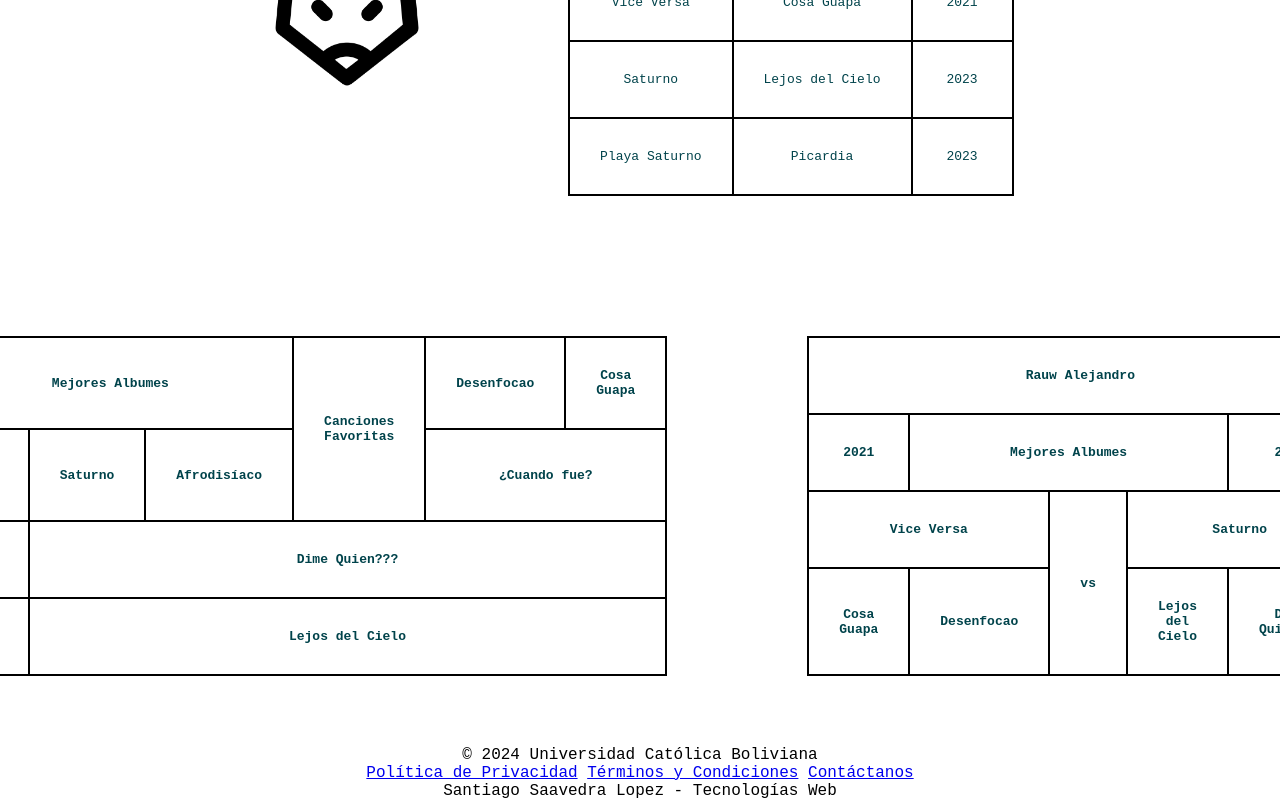
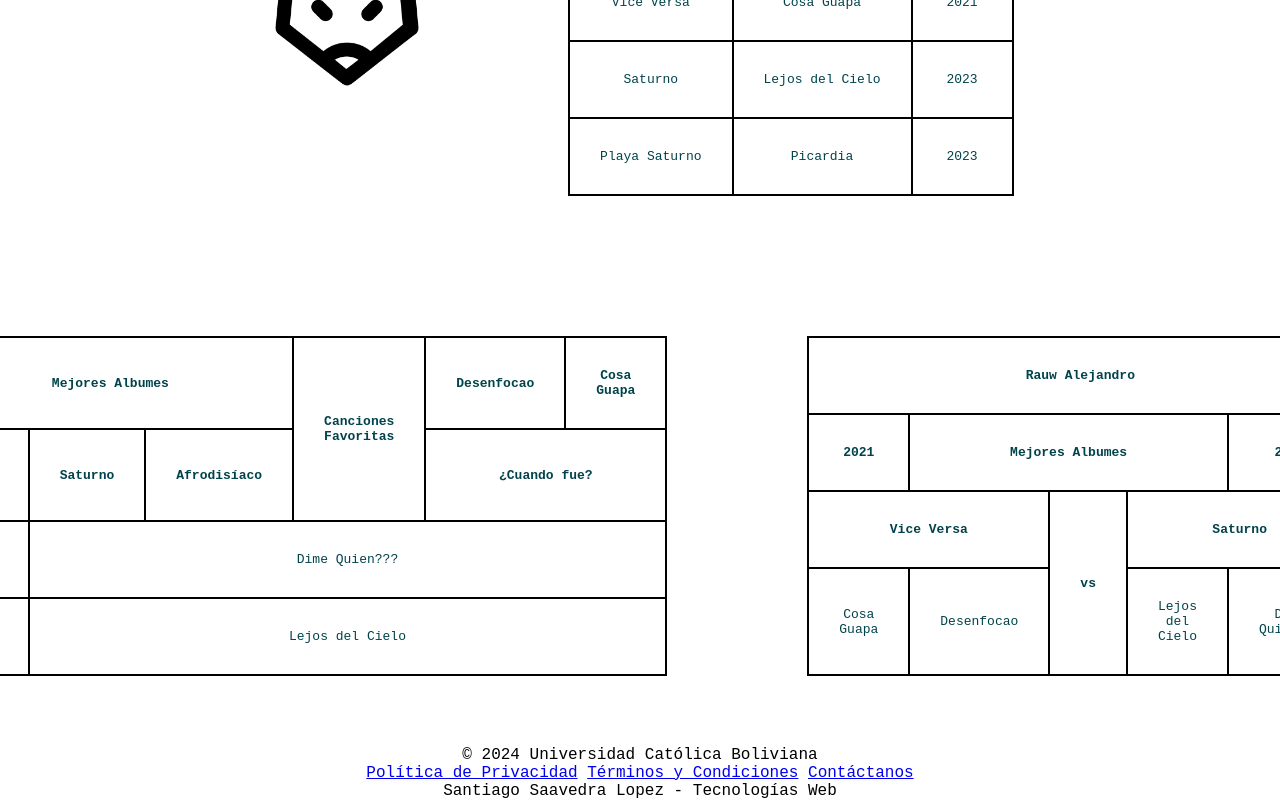
Before and after one commit to SantiSaaUCB/TECWEB-SitioWeb, a plain HTML site: page tablas.html in a window 1280 px wide. Shown: the part 446-1246 px from the top of the page. Drawn offline with Linux system fonts and the light colour scheme.

Commit message:
Arreglo Tablas

```diff
--- a/tablas.html
+++ b/tablas.html
@@ -92,12 +92,12 @@
                          </thead>
                          <tbody>
                               <tr>
-                                   <th class="titulos">Top 1</th>
-                                   <th colspan="5">Dime Quien???</th>
+                                   <td class="titulos">Top 1</td>
+                                   <td colspan="5">Dime Quien???</td>
                               </tr>
                               <tr>
-                                   <th class="titulos">Top 2</th>
-                                   <th colspan="5">Lejos del Cielo</th>
+                                   <td class="titulos">Top 2</td>
+                                   <td colspan="5">Lejos del Cielo</td>
                               </tr>
                          </tbody>
                     </table>
@@ -121,10 +121,10 @@
                                    <th colspan="2" class="titulos">Saturno</th>
                               </tr>
                               <tr>
-                                   <th>Cosa Guapa</th>
-                                   <th>Desenfocao</th>
-                                   <th>Lejos del Cielo</th>
-                                   <th>Dime Quien???</th>
+                                   <td>Cosa Guapa</td>
+                                   <td>Desenfocao</td>
+                                   <td>Lejos del Cielo</td>
+                                   <td>Dime Quien???</td>
                               </tr>
                          </tbody>
                     </table>
```
